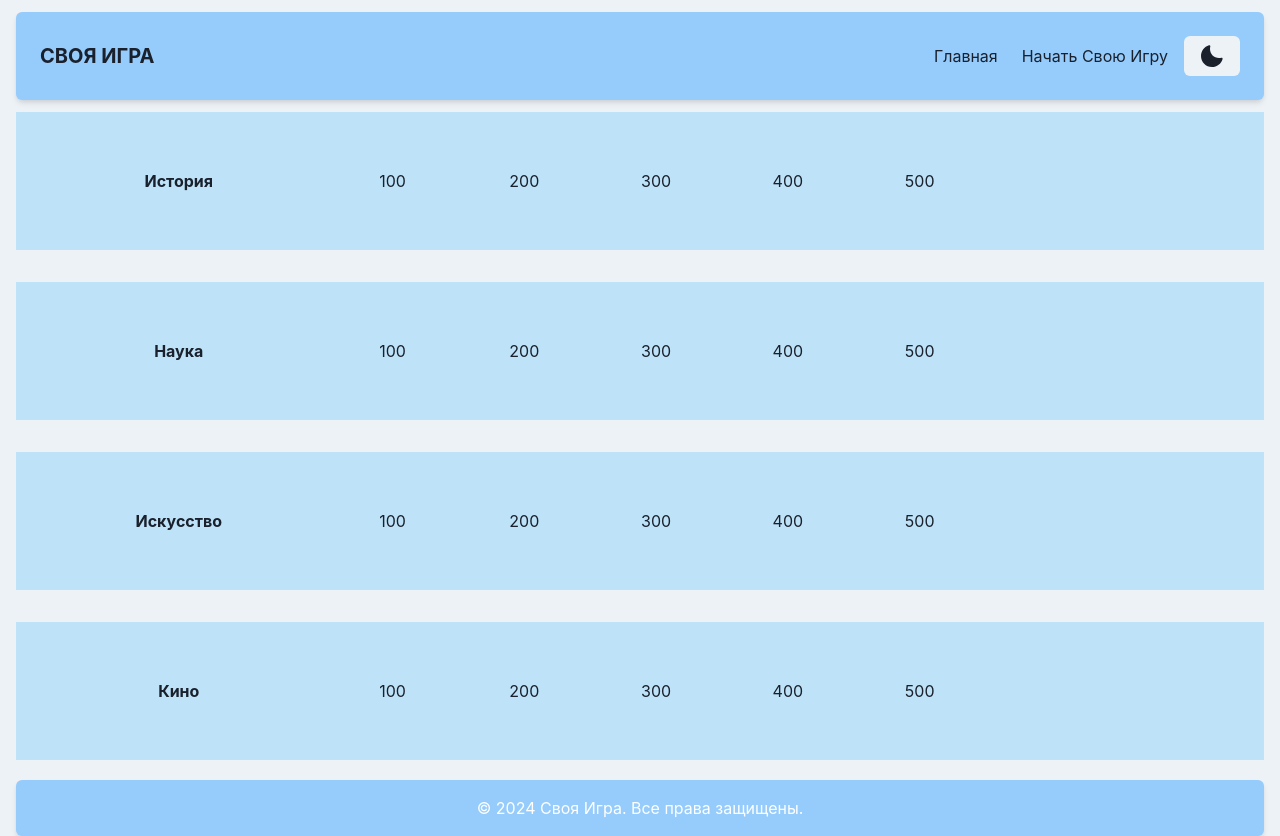
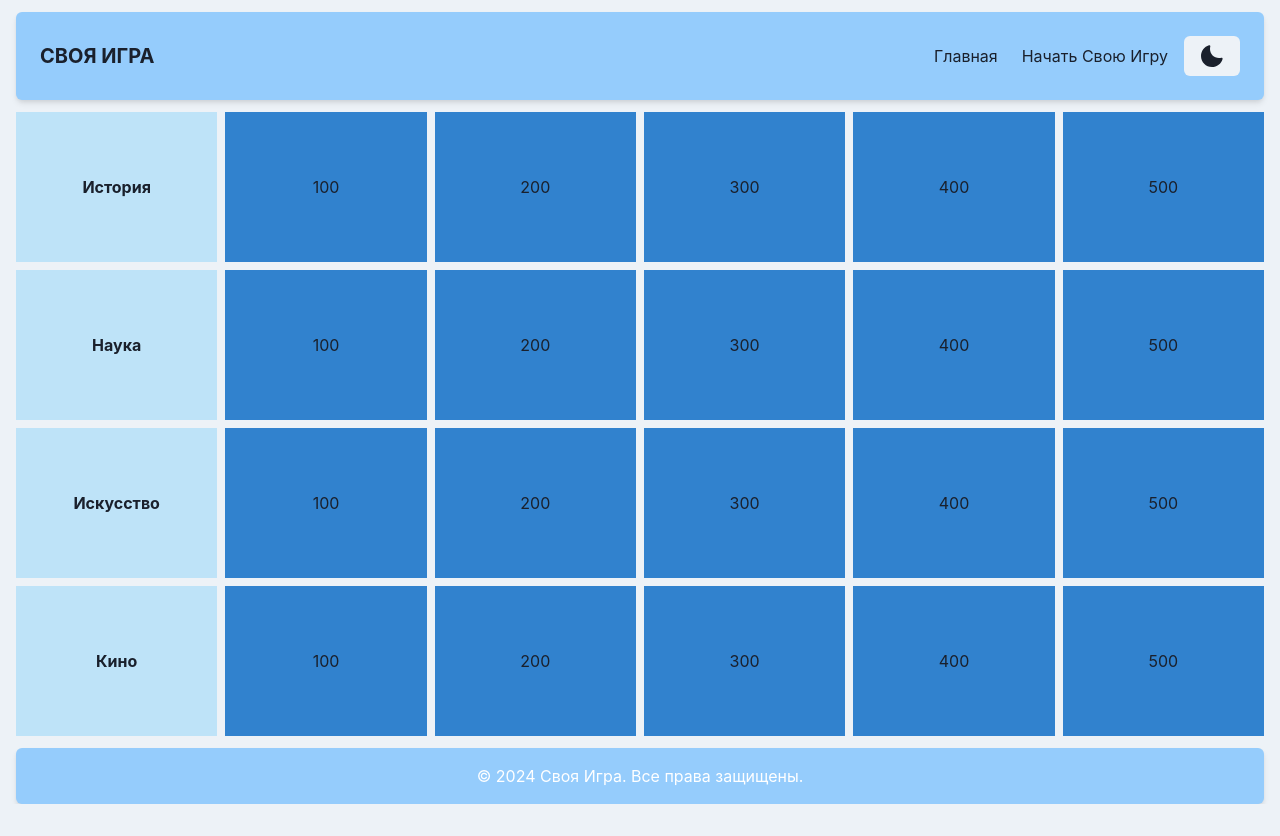
Before and after one commit to DenisIgnatenko/phase-3-mygame, a React (Vite) app in the folder client/: page /mygame in a window 1280 px wide. After the commit the page ends 804 px from the top, so only its background shows below. Built offline with nearby package versions, Linux system fonts and the light colour scheme.

Commit message:
wrappers4

```diff
--- a/client/src/components/pages/QuestionsList.tsx
+++ b/client/src/components/pages/QuestionsList.tsx
@@ -1,5 +1,5 @@
 import React from 'react';
-import { Grid, GridItem, VStack } from '@chakra-ui/react';
+import { Grid, GridItem, VStack, Box, Text } from '@chakra-ui/react';
 import type { ThemeType } from '../../types/mygameTypes';
 import ThemeWrapper from '../ui/ThemeWrapper';
 
@@ -50,14 +50,34 @@ export default function QuestionsList(): JSX.Element {
         { id: 18, price: 500 },
       ],
     },
-
-    // Добавь столько объектов ThemeType, сколько тебе нужно для тестирования
   ];
   return (
-    <VStack spacing={6} align="stretch">
+    <Grid templateColumns="repeat(6, 1fr)" gap={2}>
       {themes.map((theme) => (
-        <ThemeWrapper key={theme.id} themeData={theme} />
+        <>
+          <Box
+            colSpan={1}
+            bg="blue.100"
+            display="flex"
+            alignItems="center"
+            justifyContent="center"
+            height="150px"
+          >
+            <Text fontWeight="bold">{theme.theme}</Text>
+          </Box>
+          {theme.questions.map((question) => (
+            <Box
+              bg="blue.500"
+              display="flex"
+              alignItems="center"
+              justifyContent="center"
+              height="150px"
+            >
+              <Box>{question.price}</Box>
+            </Box>
+          ))}
+        </>
       ))}
-    </VStack>
+    </Grid>
   );
 }
--- a/client/src/redux/slices/thunkActions/gameThunkAction.ts
+++ b/client/src/redux/slices/thunkActions/gameThunkAction.ts
@@ -2,7 +2,7 @@ import { createAsyncThunk } from '@reduxjs/toolkit';
 import apiService from '../../../services/apiService';
 import { ThemeType } from '../../../types/mygameTypes';
 
-export const fetchThemeThunk = createAsyncThunk<ThemeType[]>('themes/fetchAll', async()=>{
+export const fetchThemeThunk   = createAsyncThunk<ThemeType[]>('themes/fetchAll', async()=>{
     const themes = await apiService.getThemes();
     return themes
 })
```
Also changed, not shown: 1 other file (tests, documents, lock files or other folders).
